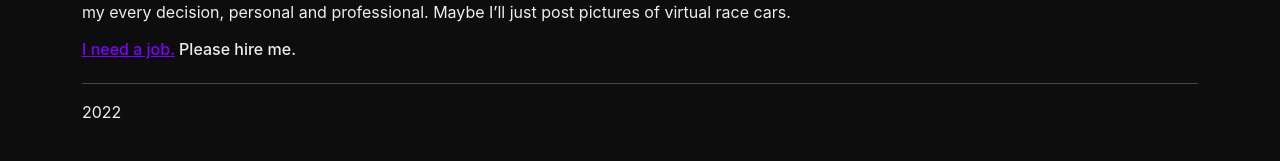
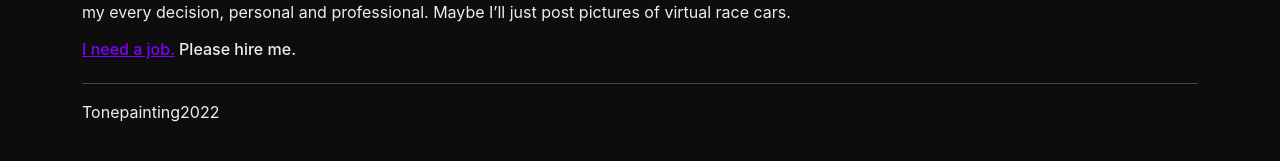
Before and after one commit to tonepaintingindustries/oldsite, a Jekyll site: the page built from index.md, in a window 1280 px wide. Shown: the part 201-362 px from the top of the page. Built offline with Jekyll 4.4.1, drawn with Linux system fonts in a browser that asks for light colours.

Commit message:
Update footer.html

```diff
--- a/_includes/footer.html
+++ b/_includes/footer.html
@@ -2,7 +2,7 @@
   <div class="row">
     <div class="col">
       <hr>
-      <p>{{ site.time | date: '%Y' }}</p>
+      <p>Tonepainting{{ site.time | date: '%Y' }}</p>
     </div>
   </div>
 </footer>
```
